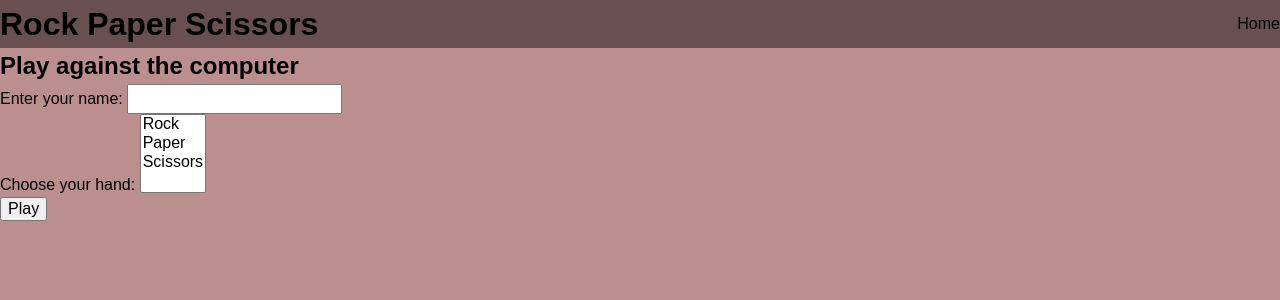
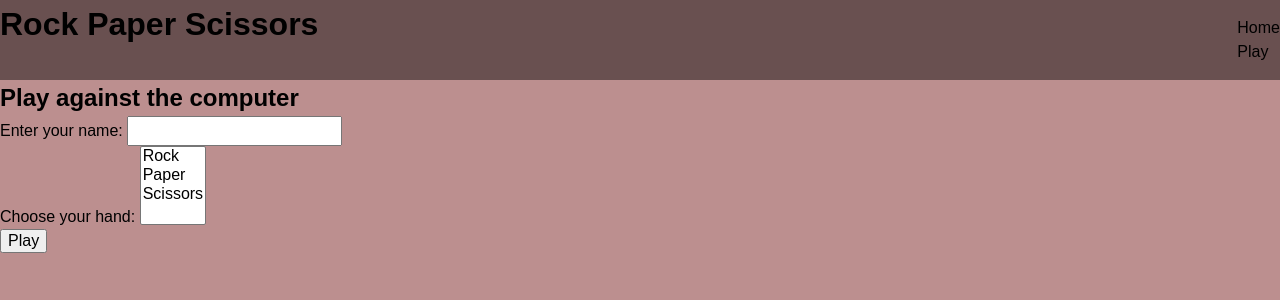
Before and after one commit to douglasrusse11/rps_weekend_homework_03, a Flask app: page /play in a window 1280 px wide. Shown: the top 300 px of the page. Run offline with Flask 2, Linux system fonts and the light colour scheme.

Commit message:
adds link to /play in nav

```diff
--- a/static/css/style.css
+++ b/static/css/style.css
@@ -17,7 +17,11 @@ nav {
     align-self: center;
 }
 
-nav > a {
+nav > ul {
+    list-style: none;
+}
+
+li > a {
     color: black;
     text-decoration: none;
 }
--- a/templates/base.html
+++ b/templates/base.html
@@ -11,7 +11,12 @@
 <body>
     <header>
         <h1>Rock Paper Scissors</h1>
-        <nav><a href="/">Home</a></nav>
+        <nav>
+            <ul>
+                <li><a href="/">Home</a></li>
+                <li><a href="/play">Play</a></li>
+            </ul>
+        </nav>
     </header>
     {% block content %}
 
```
